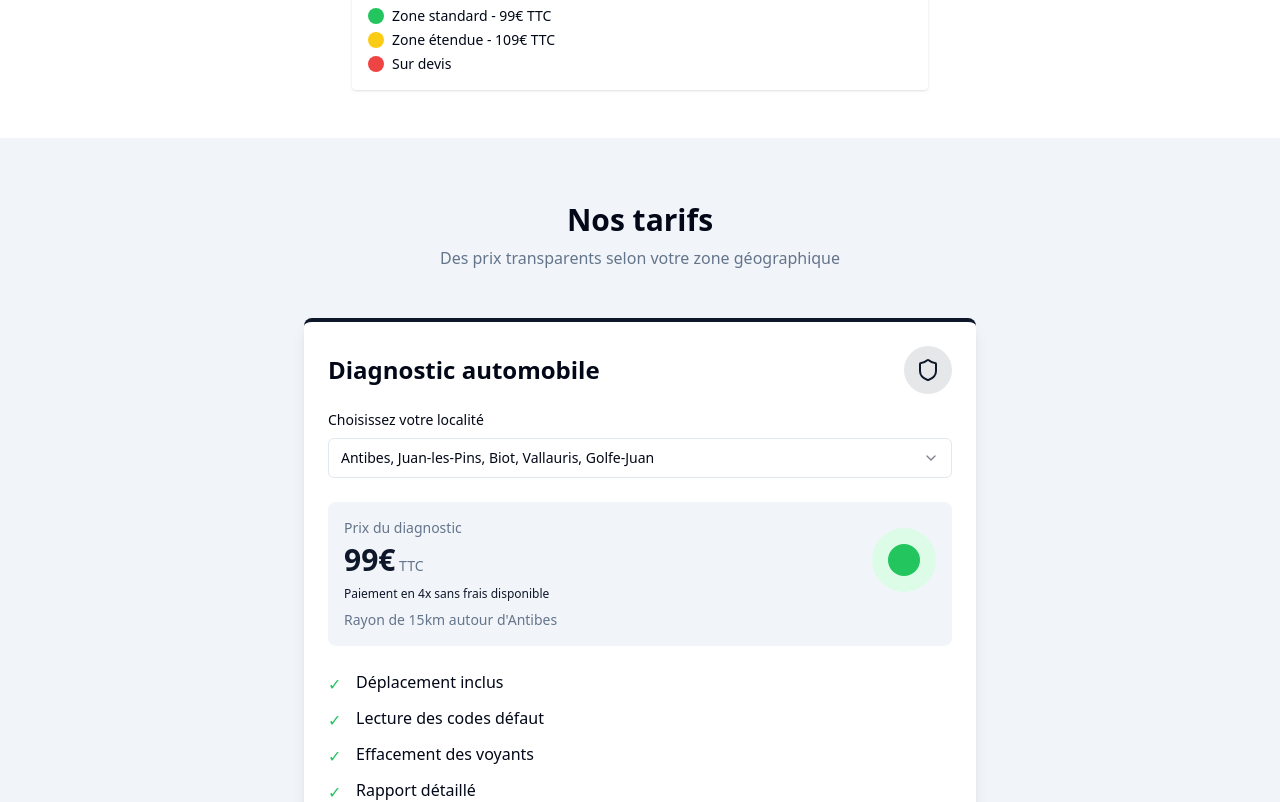
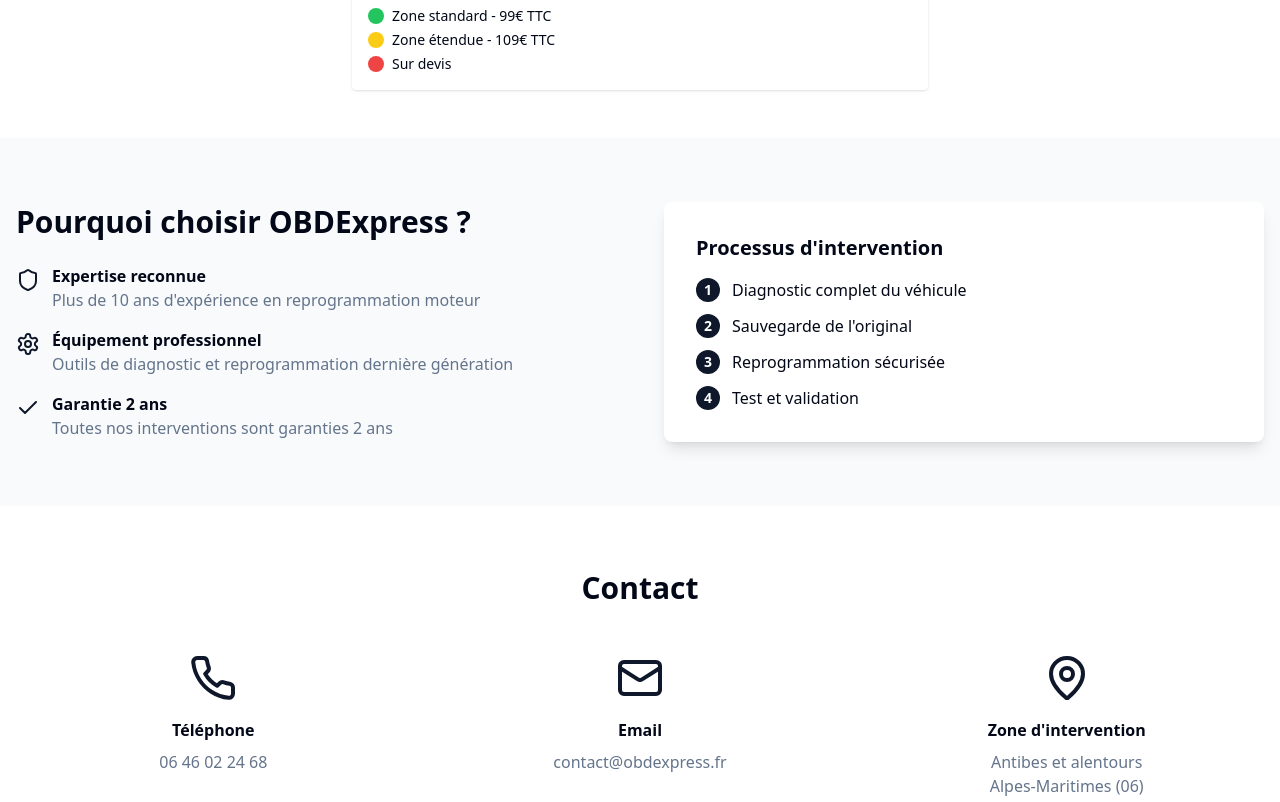
Before and after one commit to GESTIONMAX/azur-auto-reserve, a React (Vite) app: page / in a window 1280 px wide. Shown: the part 2640-3442 px from the top of the page. Built offline with nearby package versions, Linux system fonts and the light colour scheme.

Commit message:
Remove pricing section
Remove the pricing section from the page.

```diff
--- a/src/pages/Index.tsx
+++ b/src/pages/Index.tsx
@@ -6,7 +6,6 @@ import HowItWorks from "@/components/HowItWorks";
 import CallToAction from "@/components/CallToAction";
 import ServiceTypes from "@/components/ServiceTypes";
 import InterventionZones from "@/components/InterventionZones";
-import PricingSection from "@/components/PricingSection";
 
 const Index = () => {
   const navigate = useNavigate();
@@ -201,9 +200,6 @@ const Index = () => {
         <InterventionZones />
       </div>
 
-      {/* Pricing Section */}
-      <PricingSection />
-
       {/* About Section */}
       <section className="bg-muted/50 py-16">
         <div className="container mx-auto px-4">
```
